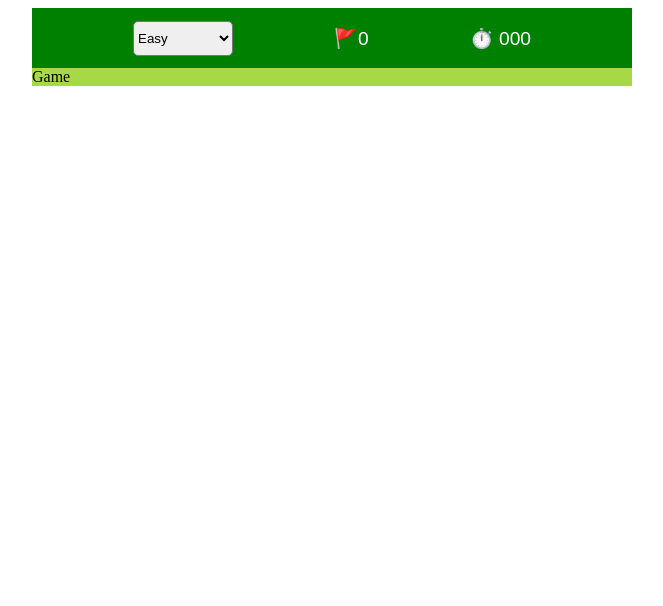
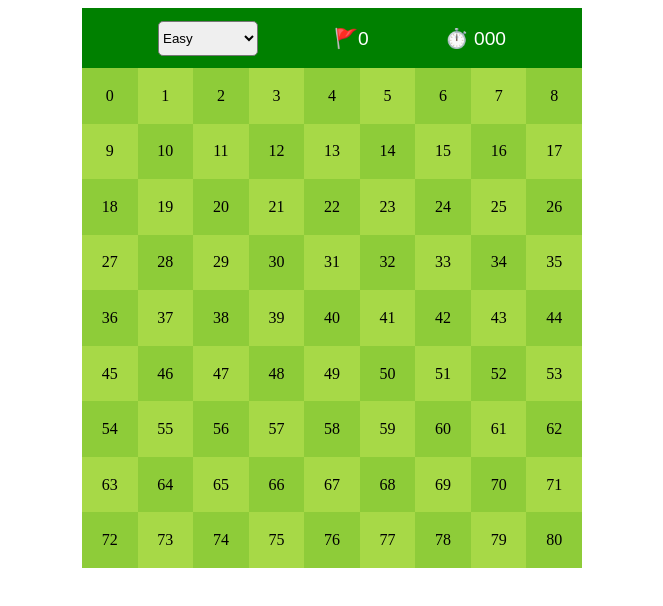
Before and after one commit to tangyvo/minesweeper-react, a React (Create React App) app: page / in a window 1280 px wide. Shown: the top 606 px of the page, without its empty margins (308-971 px from the left). Built offline with nearby package versions, Linux system fonts and the light colour scheme.

Commit message:
adding bombs an defining grid obj

```diff
--- a/public/index.html
+++ b/public/index.html
@@ -24,20 +24,10 @@
       work correctly both with client-side routing and a non-root public URL.
       Learn how to configure a non-root public URL by running `npm run build`.
     -->
-    <title>React App</title>
+    <title>Minesweeper</title>
   </head>
   <body>
     <noscript>You need to enable JavaScript to run this app.</noscript>
     <div id="root"></div>
-    <!--
-      This HTML file is a template.
-      If you open it directly in the browser, you will see an empty page.
-
-      You can add webfonts, meta tags, or analytics to this file.
-      The build step will place the bundled scripts into the <body> tag.
-
-      To begin the development, run `npm start` or `yarn start`.
-      To create a production bundle, use `npm run build` or `yarn build`.
-    -->
   </body>
 </html>
--- a/src/App.js
+++ b/src/App.js
@@ -11,14 +11,55 @@ import Flags from "./Components/Flags";
 import Timer from "./Components/Timer";
 
 const App = () => {
-  const [level, setLevel] = useState(10);
+  const [level, setLevel] = useState(9);
+  const [grid, setGrid] = useState([]);
+  const [bombs, setBombs] = useState([]);
 
-  const levelChange = (l) => {
-    setLevel(l);
+  const levelChange = (e) => {
+    setLevel(e.target.value);
   };
 
+  const calcBomb = () => {
+    const bombArr = [];
+    const totalBlocks = level * level;
+    let bombTotal = 0;
+    while (bombTotal < level) {
+      let randIndex = Math.floor(Math.random() * totalBlocks);
+      if (!bombArr.includes(randIndex)) {
+        bombArr.push(randIndex);
+        console.log('INCLUDE' + randIndex)
+        bombTotal++;
+      } else {
+        console.log('EXCLUDE' + randIndex)
+      }
+    }
+    setBombs(bombArr);
+  };
+
+  const outlineGrid = () => {
+    let gridCopy = [];
+    for (let y = 0; y < level; y++) {
+      gridCopy.push([]);
+      for (let x = 0; x < level; x++) {
+        gridCopy[y].push({
+          index: y * level + x,
+          isBomb: bombs.includes(y * level + x) ? true : false,
+          isClicked: false,
+        });
+      }
+    }
+    setGrid(gridCopy);
+  };
+
+
+  // useEffect(() => {
+  //   calcBomb();
+  //   outlineGrid();
+  // }, []);
+
   useEffect(() => {
-    console.log(level);
+    calcBomb();
+    outlineGrid();
   }, [level]);
 
   return (
@@ -28,7 +69,7 @@ const App = () => {
         <Flags />
         <Timer />
       </StyleMenu>
-      <Game dimensions={level} />
+      <Game grid={grid} level={level} bombs={bombs} />
     </StyleBody>
   );
 };
--- a/src/Components/Cell.jsx
+++ b/src/Components/Cell.jsx
@@ -0,0 +1,13 @@
+import React from "react";
+
+import { StyleCell } from "./Styles/StyleCell";
+
+const Cell = ({ index, isBomb, level }) => {
+  return (
+    <StyleCell level={level} index={index}>
+      <div>{isBomb ? "💣" : index}</div>
+    </StyleCell>
+  );
+};
+
+export default Cell;
--- a/src/Components/Game.jsx
+++ b/src/Components/Game.jsx
@@ -1,9 +1,19 @@
-import React from 'react';
+import React from "react";
 
-const Game = () => {
-    return (
-        <div>Game</div>
-    )
-}
+import { StyleGame } from "./Styles/StyleGame";
+
+import Cell from "./Cell";
+
+const Game = ({ grid, level }) => {
+  return (
+    <StyleGame level={level}>
+      {grid.map((row) =>
+        row.map((col) => (
+          <Cell key={col.index} index={col.index} isBomb={col.isBomb} level={level}/>
+        ))
+      )}
+    </StyleGame>
+  );
+};
 
 export default Game;
--- a/src/Components/Level.jsx
+++ b/src/Components/Level.jsx
@@ -4,9 +4,9 @@ const Level = ({ level, levelChange }) => {
   return (
     <>
       <select onChange={levelChange} value={level}>
-        <option value="10">Easy</option>
-        <option value="18">Medium</option>
-        <option value="25">Hard</option>
+        <option value="9">Easy</option>
+        <option value="15">Medium</option>
+        <option value="21">Hard</option>
       </select>
     </>
   );
--- a/src/Components/Styles/StyleBody.js
+++ b/src/Components/Styles/StyleBody.js
@@ -2,6 +2,6 @@ import styled from "styled-components";
 
 export const StyleBody = styled.div`
   background-color: #a7d947;
-  max-width: 600px;
+  max-width: 500px;
   margin: 0 auto;
 `;
--- /dev/null
+++ b/src/Components/Styles/StyleCell.js
@@ -0,0 +1,14 @@
+import styled from "styled-components";
+
+export const StyleCell = styled.div`
+  display: flex;
+  justify-content: center;
+  background-color: ${(props) =>
+    props.index % 2 === 1 ? "#A7D947" : "#8ECC39"};
+
+  div {
+    align-self: center;
+    font-size: ${(props) =>
+      props.level === "9" ? `2rem` : props.level === "15" ? "1.5rem" : "1rem"};
+  }
+`;
--- /dev/null
+++ b/src/Components/Styles/StyleGame.js
@@ -0,0 +1,9 @@
+import styled from "styled-components";
+
+export const StyleGame = styled.div`
+    display: grid;
+    grid-template-columns: repeat(${props => props.level}, 1fr);
+    grid-template-rows: repeat(${props => props.level}, 1fr);
+
+    height: 500px;
+`;
```
